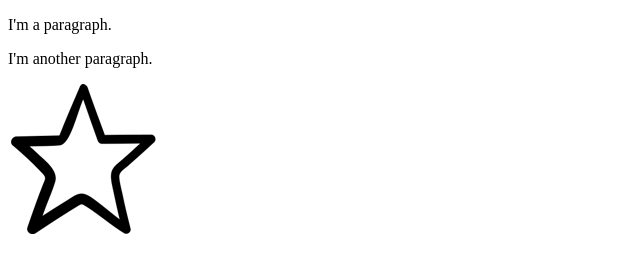
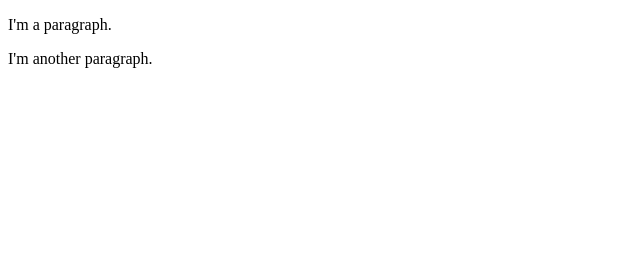
Before and after one commit to JustineEvansUM-student/project-1, a plain HTML site: page index.html in a window 1280 px wide. Shown: the whole page, without its empty margins (0-640 px from the left). Drawn offline with Linux system fonts and the light colour scheme.

Commit message:
delete image for readd

```diff
--- a/index.html
+++ b/index.html
@@ -7,6 +7,5 @@
     <body>
         <p>I'm a paragraph.</p>
         <p>I'm another paragraph.</p>
-        <img src="images/star.png" and alt="handdrawn star"/>
     </body>
 </html>
```
Also changed, not shown: images/star.png (deleted), 1 other file.
